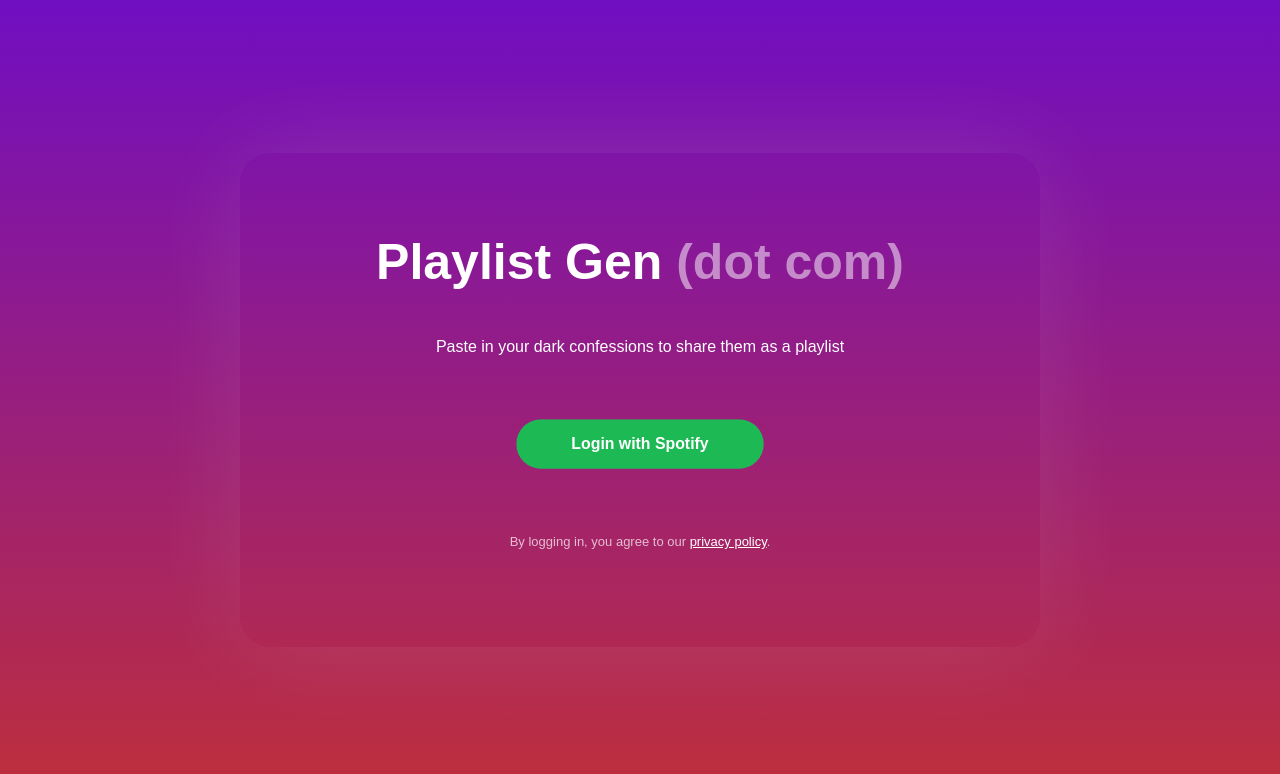
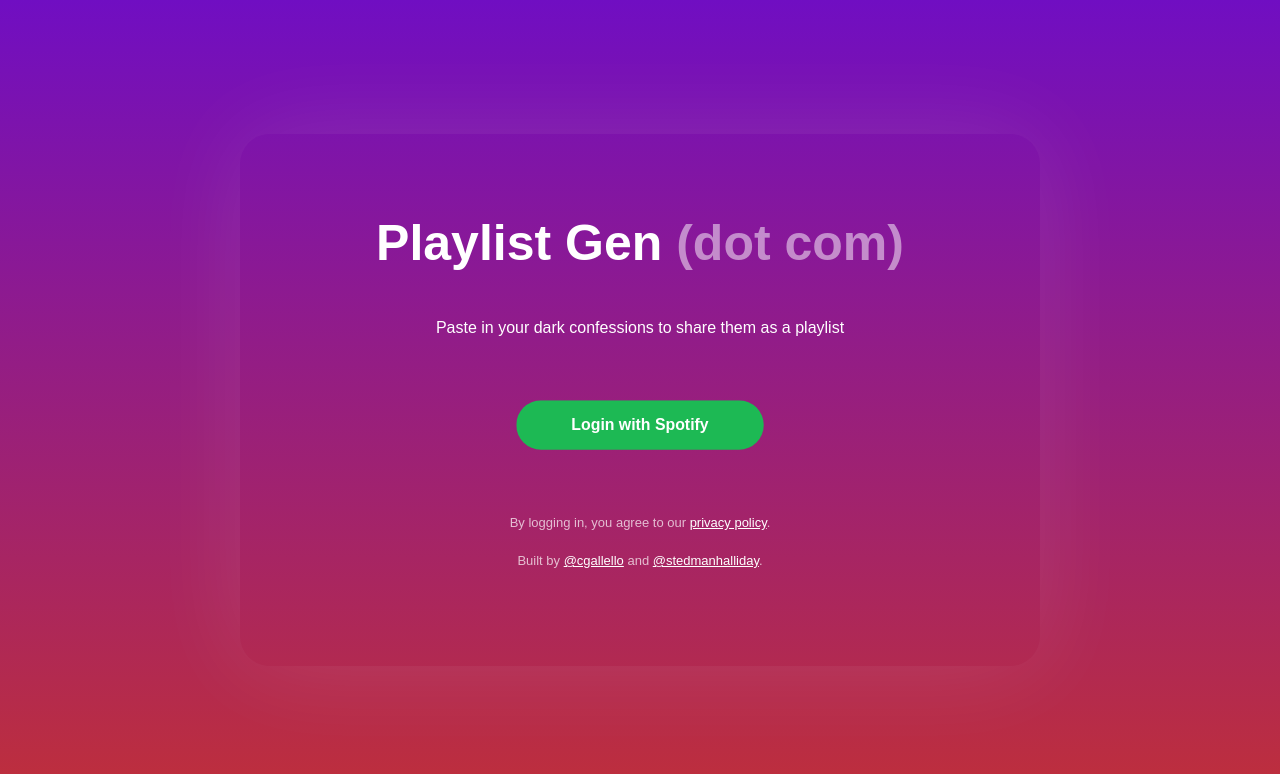
Before and after one commit to cgallello/songpong-client, a React (Create React App) app: page / in a window 1280 px wide. Shown: the top 774 px of the page. Built offline with nearby package versions, Linux system fonts and the light colour scheme; a web font is replaced by a local one.

Commit message:
Fixed free playback

```diff
--- a/public/index.html
+++ b/public/index.html
@@ -3,7 +3,8 @@
   <head>
     <meta charset="UTF-8" />
     <link rel="icon" type="image/svg+xml" href="/favicon.svg" />
-    <meta name="viewport" content="width=device-width, initial-scale=1.0" />
+    <meta name="theme-color" content="#700EC2">
+    <meta name="viewport" content="width=device-width, initial-scale=1, maximum-scale=1">
     <base href="./songpong-client" target="_blank" />
     <title>PlaylistGen.com</title>
     <script type="text/javascript">
--- a/src/App.css
+++ b/src/App.css
@@ -325,6 +325,12 @@ h1, h2{
 	font-size:13px;
 	color:rgba(255,255,255,0.7);
 	margin-top:60px;
+}
+
+.builtby{
+	font-size:13px;
+	color:rgba(255,255,255,0.7);
+	margin-top:0;
 }
 
 /* Playlist */
--- a/src/components/webplayback.jsx
+++ b/src/components/webplayback.jsx
@@ -18,12 +18,14 @@ function WebPlayback({access_token, currentSong, setCurrentSong}) {
     const [is_active, setActive] = useState(false);
     const [player, setPlayer] = useState(undefined);
     const [current_track, setTrack] = useState(track);
+    const [premium, setPremium] = useState(null);
     const [oldState, setOldState] = useState(track);
 
     useEffect(() => {
         if(currentSong){
             setTrack(currentSong);
         }
+        setPremium(localStorage.getItem("spotifyProduct") === "premium");
     }, [currentSong]);
 
     useEffect(() => {
@@ -130,6 +132,7 @@ function WebPlayback({access_token, currentSong, setCurrentSong}) {
 
     return (
         <>
+            {premium &&
                 <div className={currentSong ? "playbackContainer" : "playbackContainer hidden"} key={currentSong}>
                     {current_track.album &&
                         <img src={current_track.album.images[0].url} className="now-playing__cover" alt="" />
@@ -152,6 +155,7 @@ function WebPlayback({access_token, currentSong, setCurrentSong}) {
                         </button>
                     </div>
                 </div>
+            }
         </>
     );
 }
--- a/src/routes/login.jsx
+++ b/src/routes/login.jsx
@@ -78,6 +78,7 @@ export default function Login() {
 						<button onClick={requestAuth} className="spotifyLogin">Login with Spotify</button>
 					</div>
 					<p className="legal">By logging in, you agree to our <a href="/privacy">privacy policy</a>.</p>
+					<p className="builtby">Built by <a href="https://www.twitter.com/cgallello">@cgallello</a> and <a href="https://twitter.com/stedmanhalliday">@stedmanhalliday</a>.</p>
 				</div>
 			{/* </div></div></div> */}
 		</main>
```
Also changed, not shown: src/routes/playlist.jsx (+8 -4 lines). Lines whose indentation alone changed are shown as unchanged.
